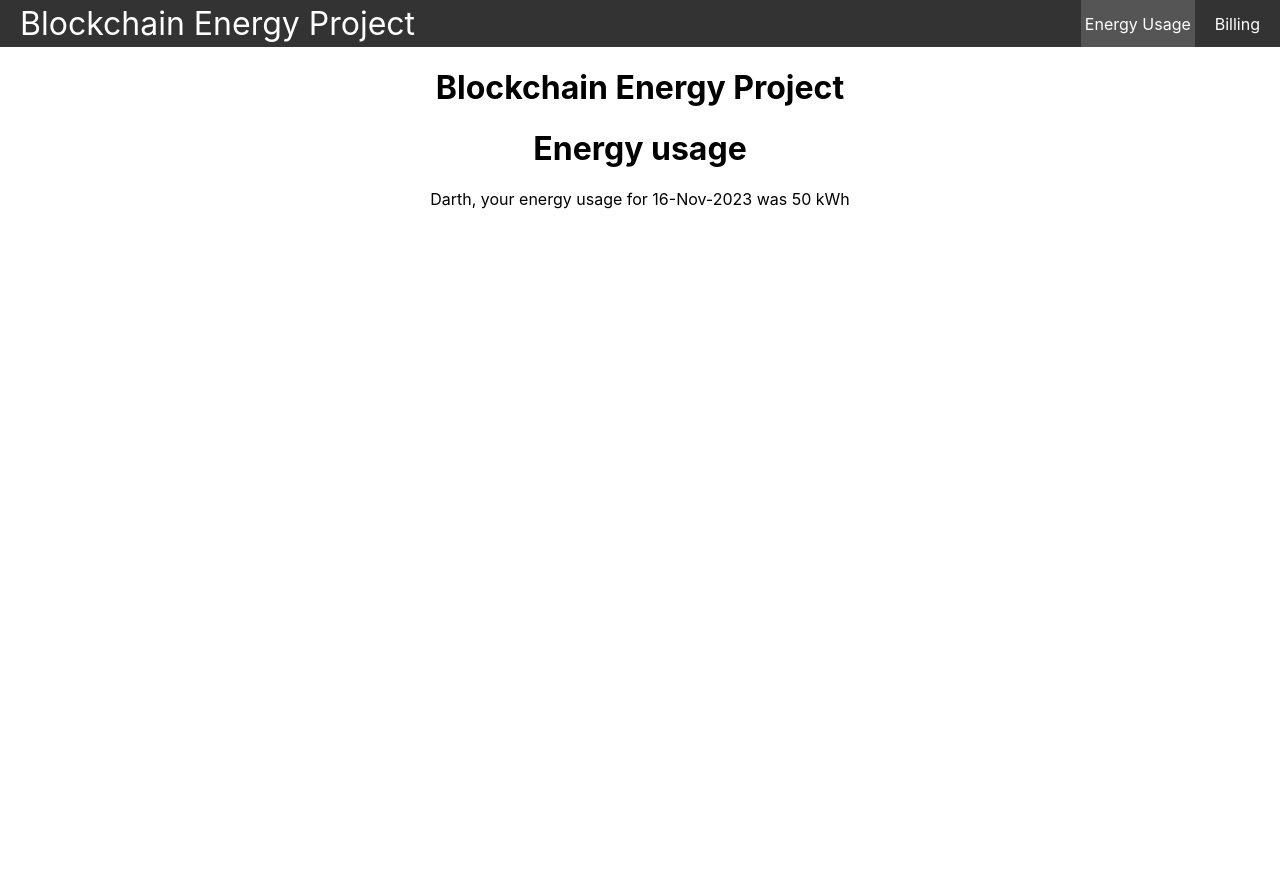
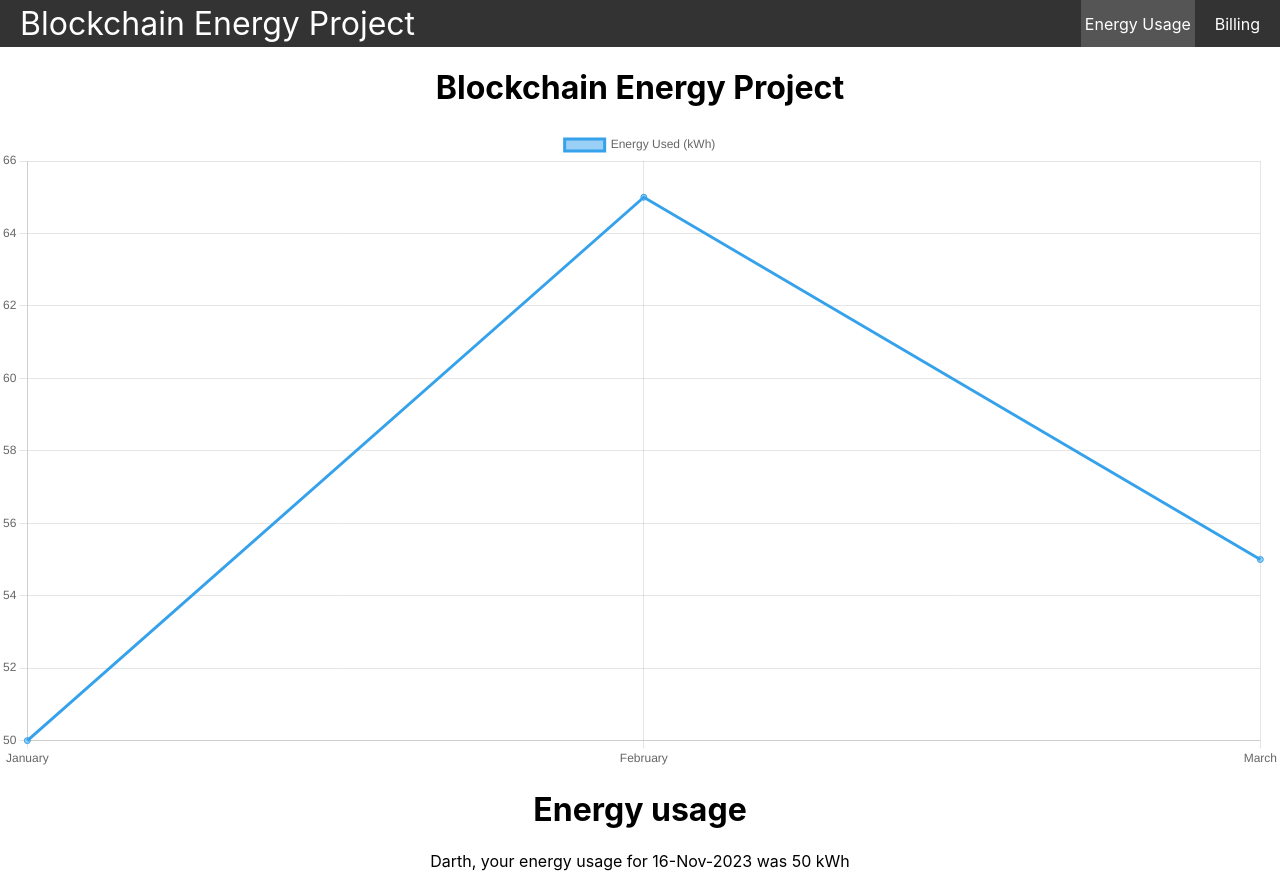
Before and after one commit to rosstangoriginal/capstone, a React (Create React App) app in the folder frontend/: page /energy-usage in a window 1280 px wide. Before the commit the page ends 800 px from the top, so only its background shows below. Built offline with nearby package versions, Linux system fonts and the light colour scheme.

Commit message:
chart display incomplete

```diff
--- a/frontend/src/App.js
+++ b/frontend/src/App.js
@@ -1,12 +1,24 @@
 import "./App.css";
 import Navbar from "./components/navigation/Navbar";
-import RoutePaths from "./components/navigation/RoutePaths"
+import RoutePaths from "./components/navigation/RoutePaths";
+import {useState} from 'react';
+import {UserData} from "./UserData";
+import LineChart from "./components/charts/LineChart";
 
 function App() {
+    const [userData, setUserData] = useState({
+        labels: UserData.map((data) => data.month),
+        datasets: [{
+            label: "Energy Used (kWh)",
+            data: UserData.map((data) => data.usage)
+        }]
+    });
+
     return (
         <div className="App">
             <Navbar />
             <h1>Blockchain Energy Project</h1>
+            <LineChart chartData={userData}/>
             <RoutePaths />
         </div>
     );
--- /dev/null
+++ b/frontend/src/UserData.js
@@ -0,0 +1,17 @@
+export const UserData = [
+    {
+        id: 1,
+        month: "January",
+        usage: 50,
+    },
+    {
+        id: 2,
+        month: "February",
+        usage: 65,
+    },
+    {
+        id: 3,
+        month: "March",
+        usage: 55,
+    },
+]
--- /dev/null
+++ b/frontend/src/components/charts/LineChart.js
@@ -0,0 +1,9 @@
+import React from 'react';
+import {Line} from 'react-chartjs-2';
+import {Chart as ChartJS} from 'chart.js/auto';
+
+function LineChart({chartData}) {
+    return <Line data={chartData}/>;
+}
+
+export default LineChart;
```
Also changed, not shown: frontend/src/components/user-stats/EnergyUsage.jsx (+18 -1 lines), package.json (added, +7 -0 lines), 1 other file (tests, documents, lock files or other folders).
